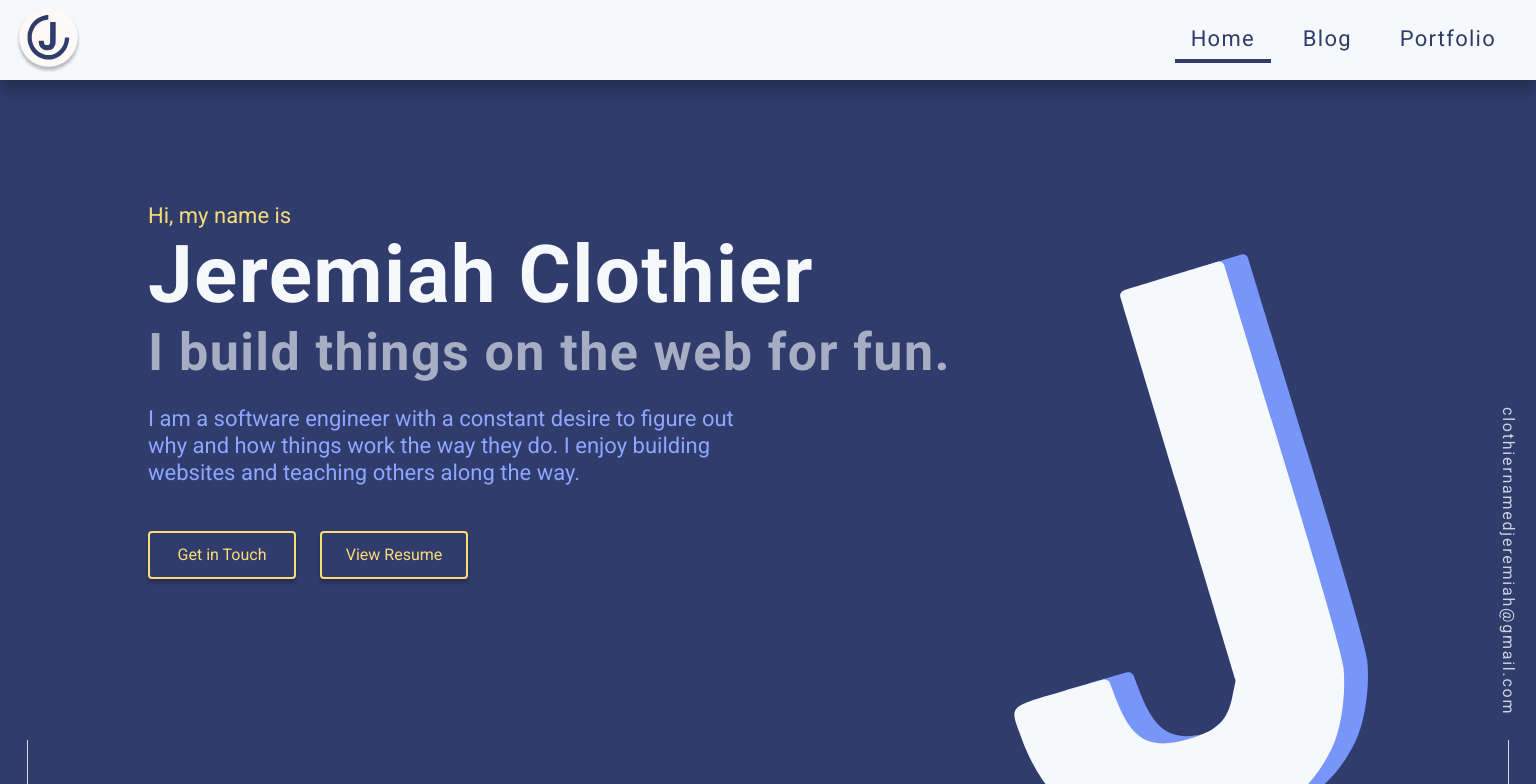
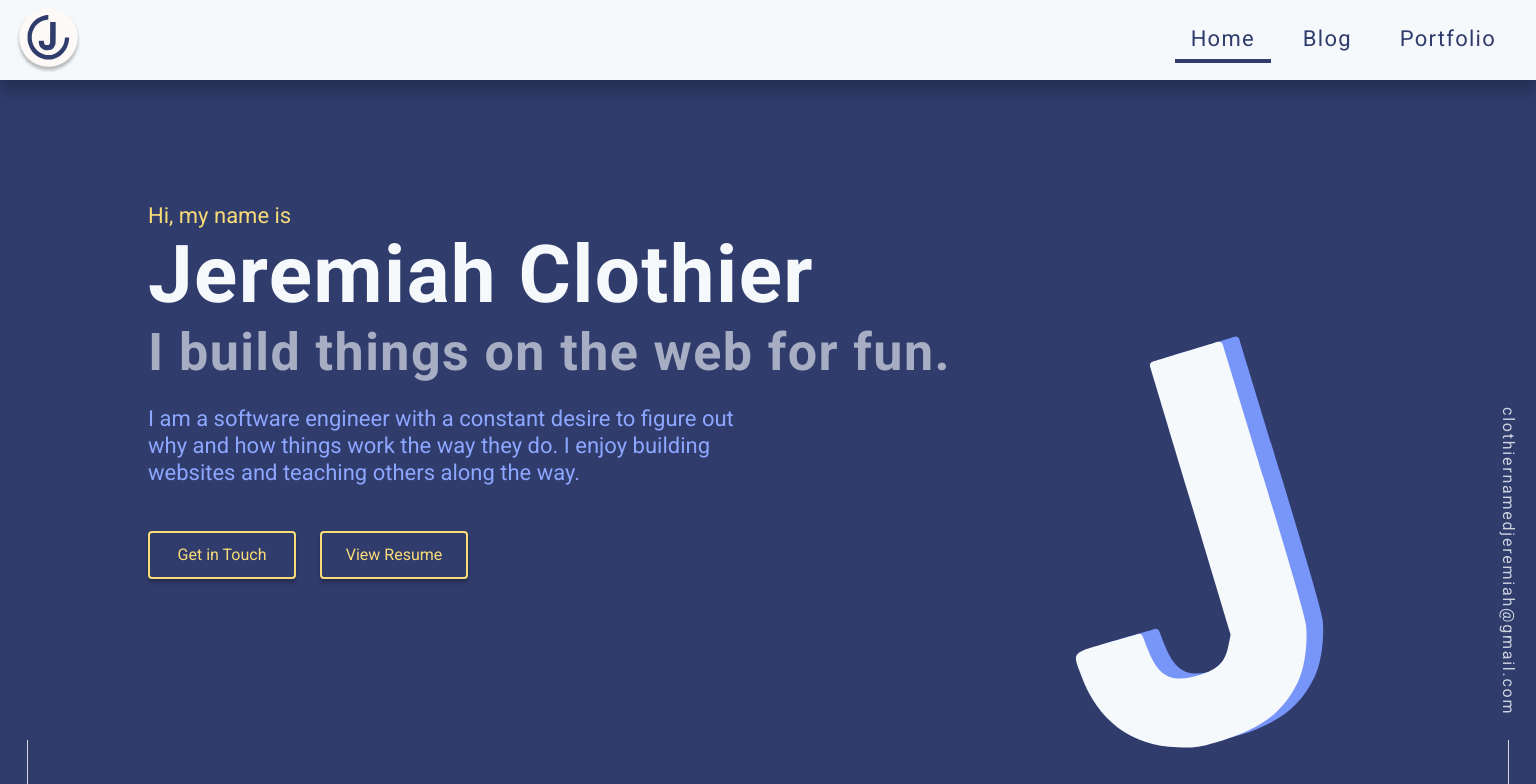
Before and after one commit to ClothierNamedJeremiah/personal-website, a Next.js app: page / in a window 1536 px wide. Shown: the top 784 px of the page. Built offline with nearby package versions, Linux system fonts and the light colour scheme.

Commit message:
less refactor so there's no overlap

```diff
--- a/src/scss/modules/Welcome.module.scss
+++ b/src/scss/modules/Welcome.module.scss
@@ -8,14 +8,23 @@
 
   & > .container {
     display: flex;
-    flex-wrap: wrap;
+    flex-flow: column;
+    align-items: center;
     max-width: 1240px;
     flex-grow: 1;
 
     & > div {
-      flex-grow: 1;
+      @media screen and (min-width: 1330px) {
+        flex-grow: 1;
+      }
+    }
+
+    @media screen and (min-width: 1330px) {
+      flex-direction: row;
+      align-items: initial;
     }
   }
+
 
   @media screen and (min-width: 750px) {
     margin-top: 8vw;
@@ -54,6 +63,7 @@
 
 .j {
   background-image: url('../../../public/images/j.svg');
+  background-position: center;
   background-repeat: no-repeat;
   background-size: contain;
 
@@ -61,9 +71,13 @@
 
   max-width: 375px;
   width: 66.666%;
-  height: 100%;
+  height: 70%;
   max-height: 623.34px;
 
-  align-self: flex-end;
+
   margin: 3em auto;
+
+  @media screen and (min-width: 1330px) {
+    align-self: flex-end;
+  }
 }
```
